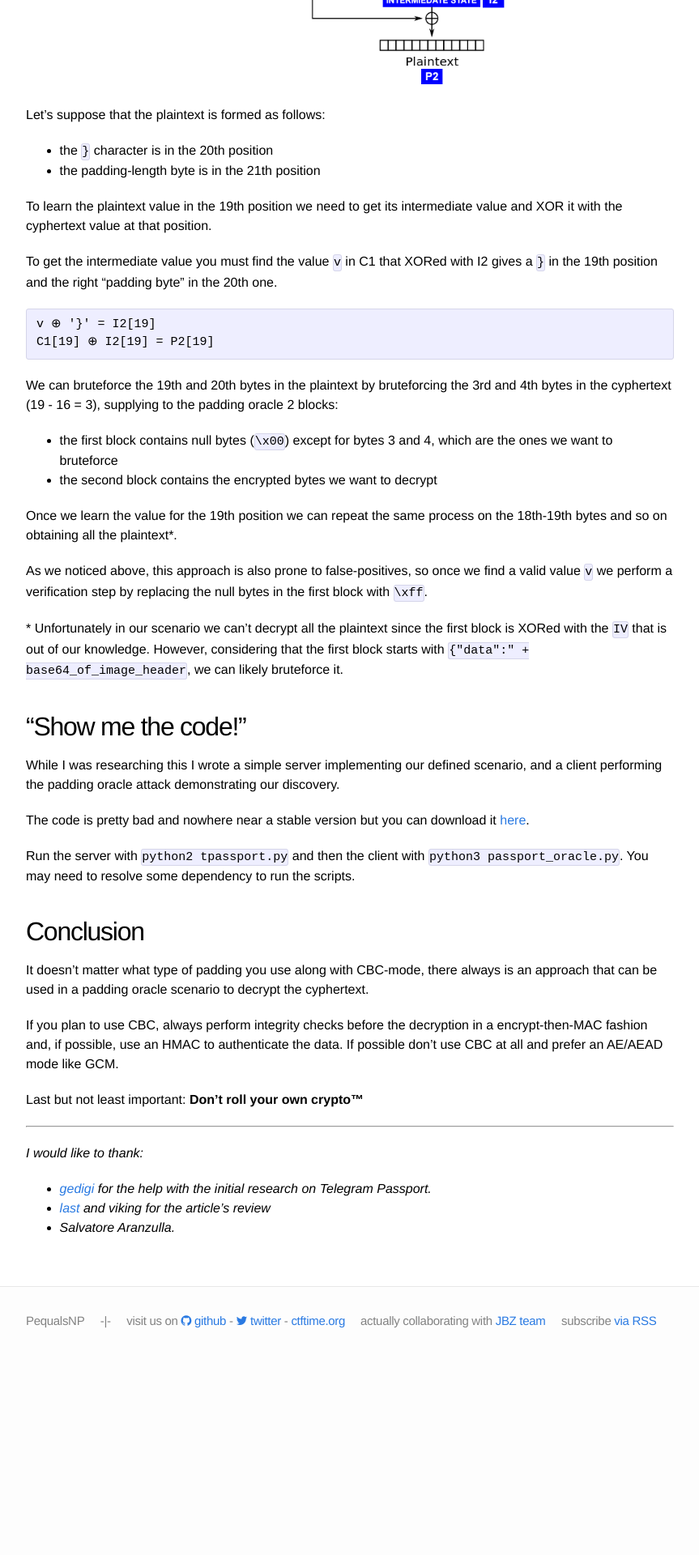
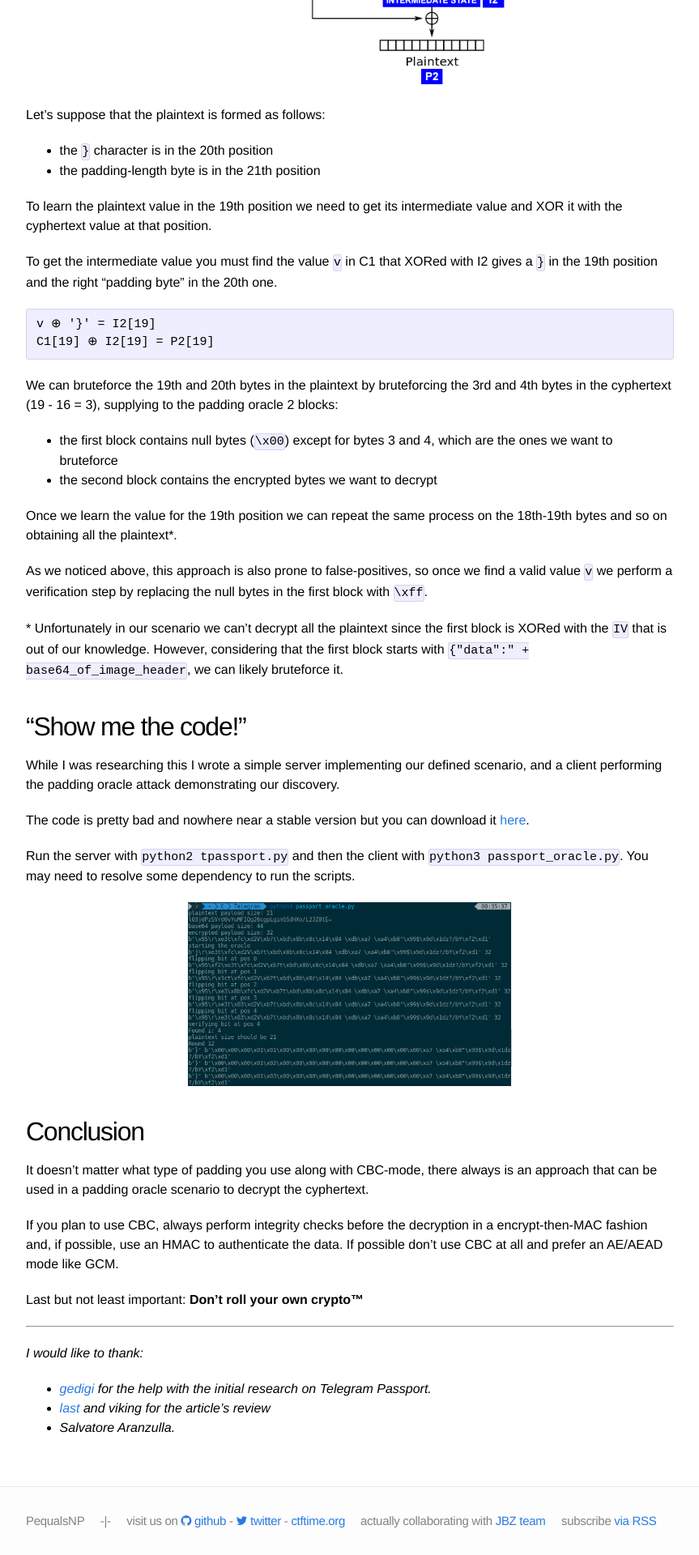
Before and after one commit to PequalsNP-team/pequalsnp-team.github.io, a Jekyll site: the page built from _posts/2018-08-04-analisys_telegram_passport.md, in a window 1280 px wide. Shown: the part 4266-6186 px from the top of the page at 81% size, without its empty margins (208-1071 px from the left). Built offline with Jekyll 4.4.1, drawn with Linux system fonts in a browser that asks for light colours; comment, search, counter and statistics services are not loaded; before the commit the page ends 5939 px from its top, so only the background shows below that.

Commit message:
screenshot1

```diff
--- a/_posts/2018-08-04-analisys_telegram_passport.md
+++ b/_posts/2018-08-04-analisys_telegram_passport.md
@@ -148,6 +148,8 @@ The code is pretty bad and nowhere near a stable version but you can download it
 Run the server with `python2 tpassport.py` and then the client with `python3 passport_oracle.py`.
 You may need to resolve some dependency to run the scripts.
 
+![Tpassport Padding length]({{site.url}}/assets/tpassport.png){: .center-image .half-image }
+
 ## Conclusion
 
 It doesn't matter what type of padding you use along with CBC-mode, there always is an approach that can be used in a padding oracle scenario to decrypt the cyphertext.
```
Also changed, not shown: assets/tpassport.png (added).
